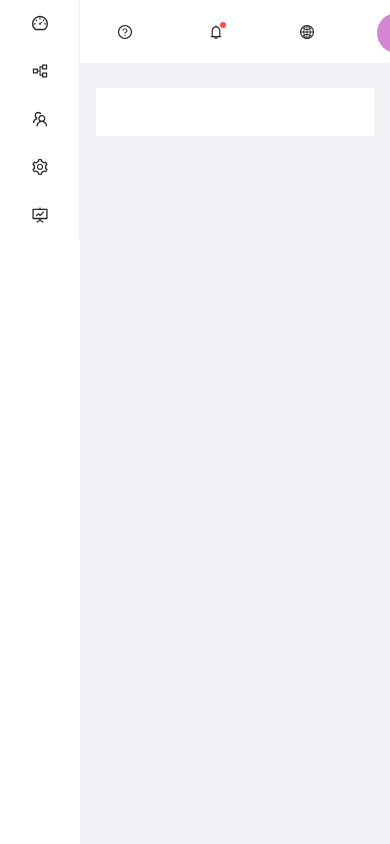
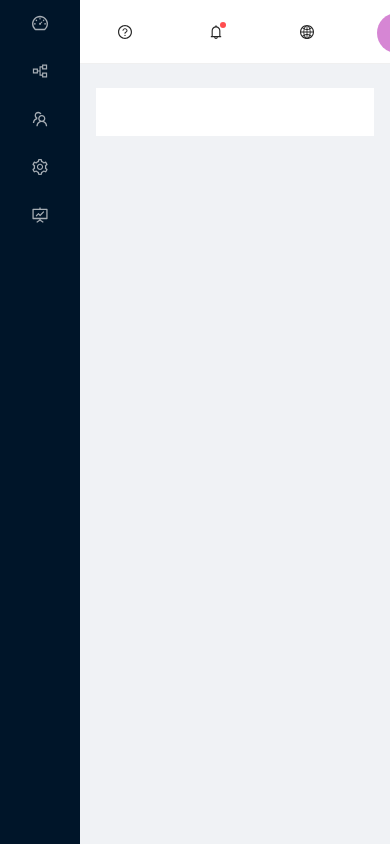
Before and after one commit to PezeM/spacetraders-automation, a React (Create React App) app in the folder src/client/: page /settings in a window 390 px wide. Shown: the top 844 px of the page. Built offline with nearby package versions, Linux system fonts and the light colour scheme.

Commit message:
Fixed layout navbar responsivnes

```diff
--- a/src/client/src/components/navbar/style.scss
+++ b/src/client/src/components/navbar/style.scss
@@ -22,8 +22,6 @@
 
     .ant-menu-submenu-title {
         width: 6vh;
-        height: 6vh;
         text-align: center;
-        padding-top: 1vh;
     }
 }
--- a/src/client/src/components/sideMenu.tsx
+++ b/src/client/src/components/sideMenu.tsx
@@ -20,7 +20,7 @@ interface Props {
 }
 
 export const SideMenu: React.FC<Props> = ({handleOnCollapse, collapsed}) => {
-    const theme = 'light';
+    const theme = 'dark';
     const history = useHistory();
 
     const handleSideMenuClick = (action: { item: ReactInstance, key: Key, keyPath: Key[] }) => {
```
